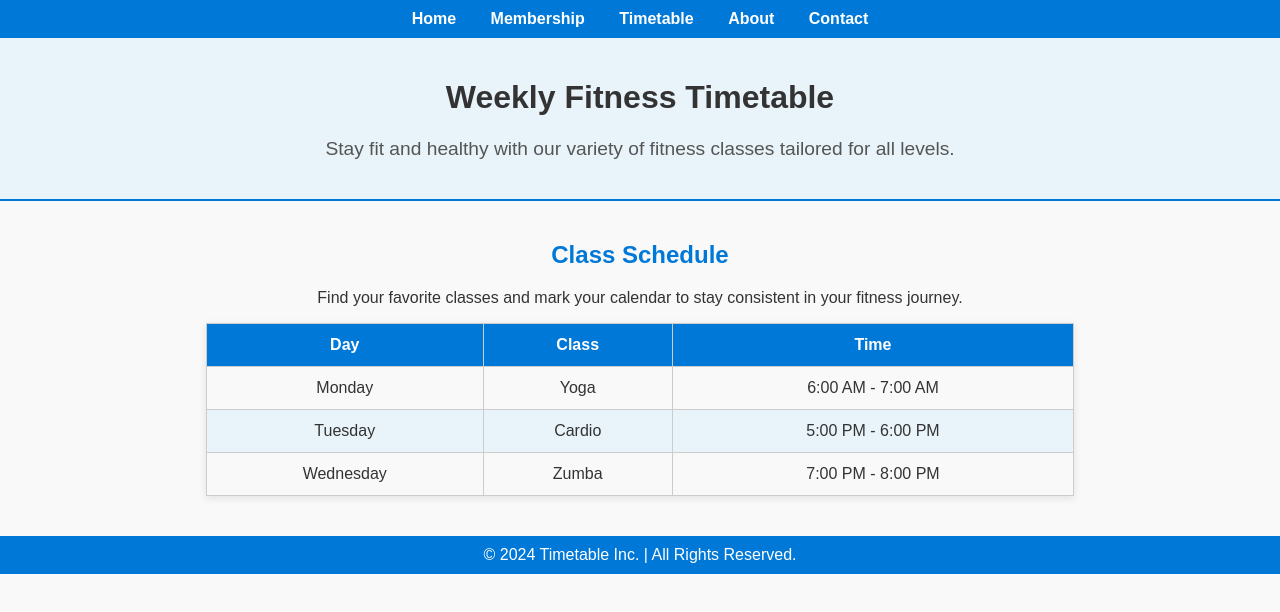
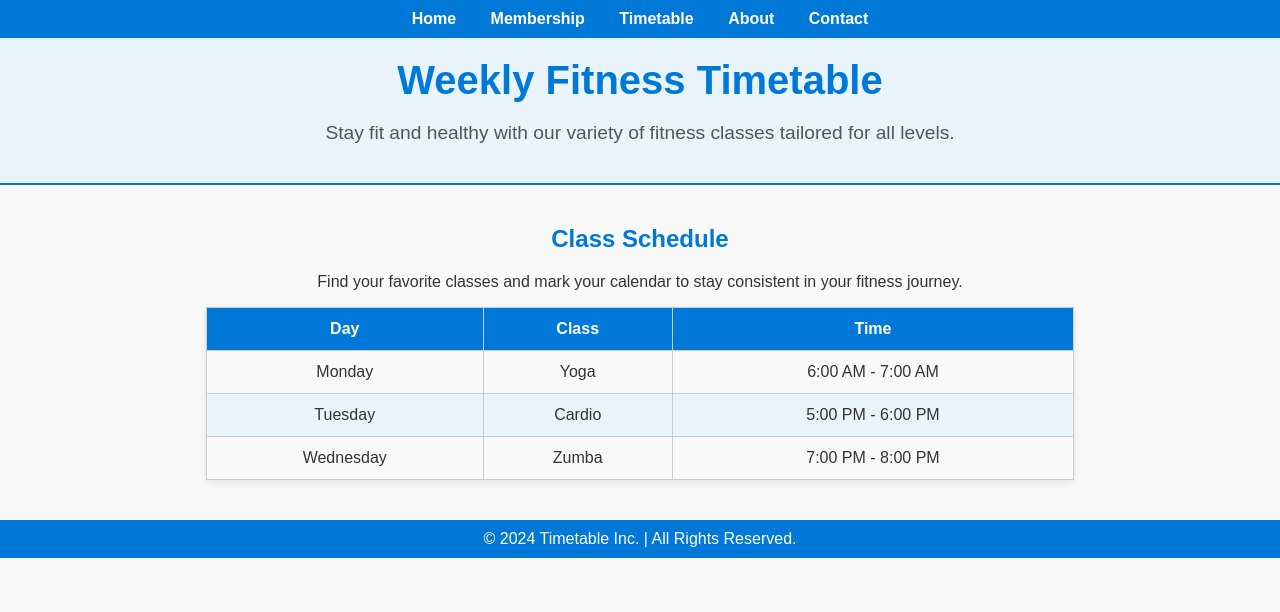
Before and after one commit to omerq93/Jenkins-Deploy, a plain HTML site: page index.html in a window 1280 px wide. Drawn offline with Linux system fonts and the light colour scheme.

Commit message:
Update index.html
h1 tag

```diff
--- a/index.html
+++ b/index.html
@@ -38,7 +38,7 @@
             background-color: #e8f4fa;
             border-bottom: 2px solid #0078D7;
         }
-        .heading h2 {
+        .heading h1 {
             margin: 0;
             font-size: 2.5rem;
             color: #0078D7;
```
